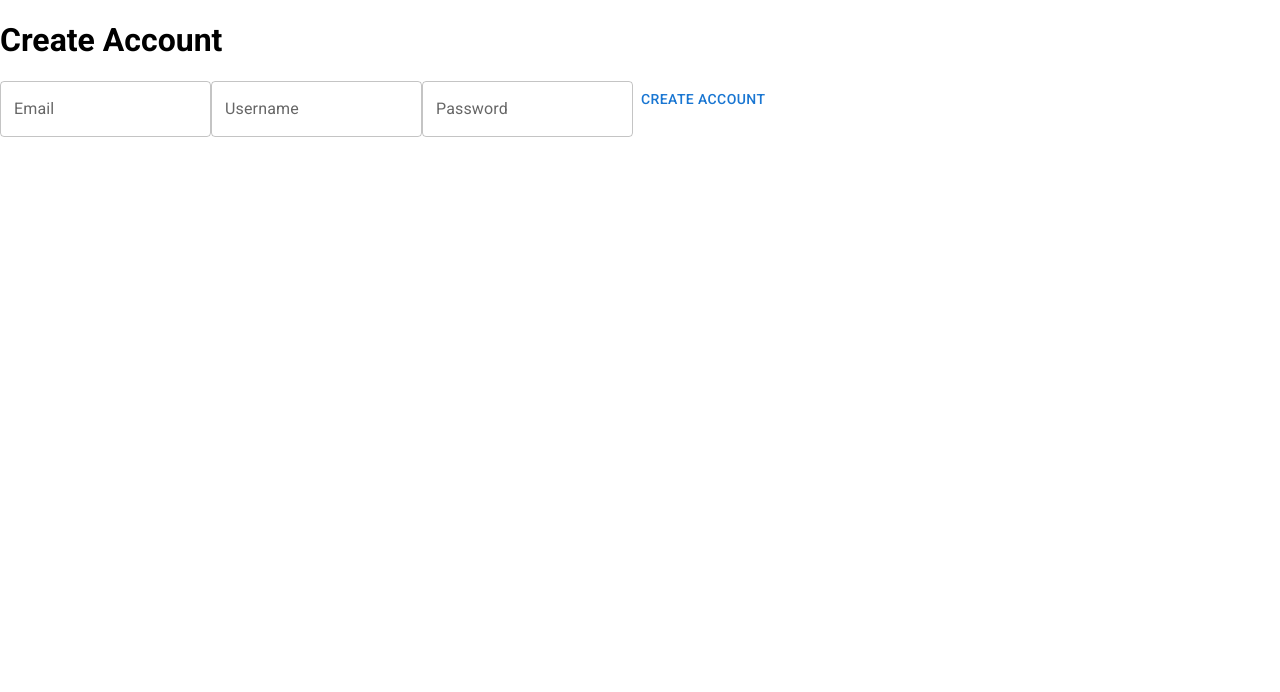
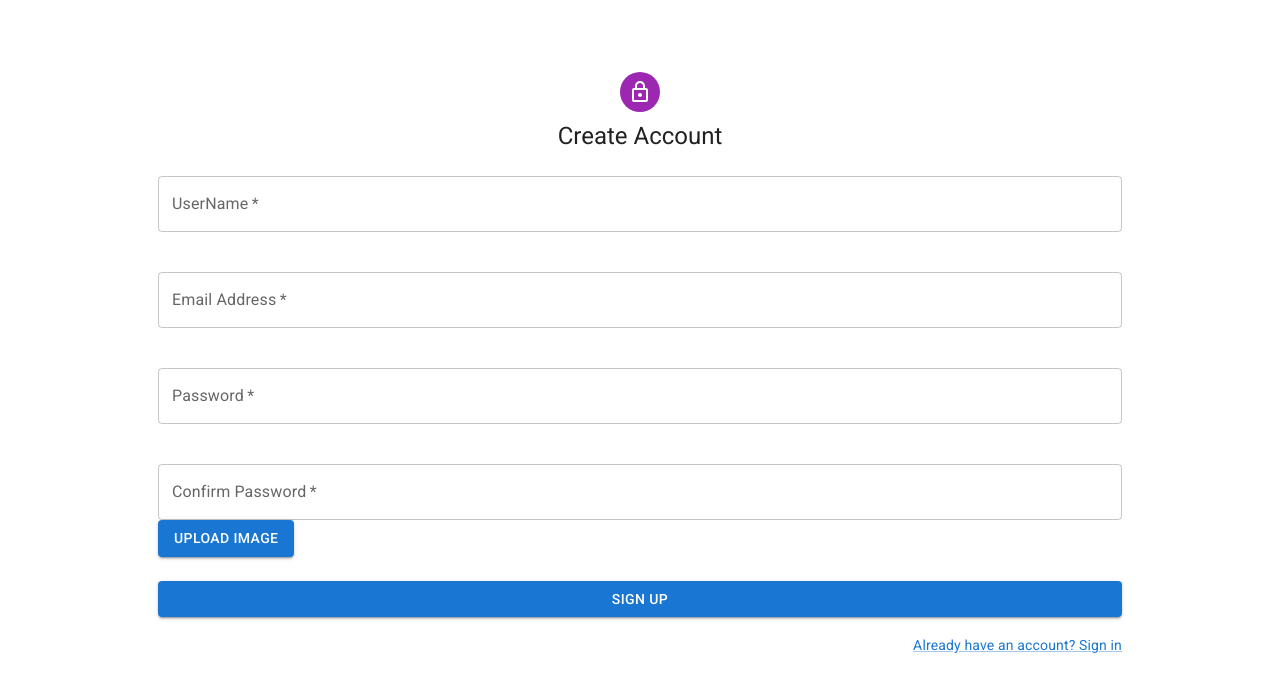
Before and after one commit to wshi9124/Sports-park-organizer, a React (Create React App) app in the folder client/: page /createAccount in a window 1280 px wide. Shown: the top 692 px of the page. Built offline with nearby package versions, Linux system fonts and the light colour scheme.

Commit message:
Create Acc

```diff
--- a/client/src/Login/CreateAccount.jsx
+++ b/client/src/Login/CreateAccount.jsx
@@ -1,12 +1,39 @@
-import React, {useState} from "react";
+import * as React from 'react';
+import Avatar from '@mui/material/Avatar';
+import Button from '@mui/material/Button';
+import CssBaseline from '@mui/material/CssBaseline';
+import TextField from '@mui/material/TextField';
+import Link from '@mui/material/Link';
 import Grid from '@mui/material/Grid';
-import { Button, TextField } from "@mui/material";
+import Box from '@mui/material/Box';
+import LockOutlinedIcon from '@mui/icons-material/LockOutlined';
+import Typography from '@mui/material/Typography';
+import Container from '@mui/material/Container';
+import { createTheme, ThemeProvider } from '@mui/material/styles';
+import IconButton from '@mui/material/IconButton';
+import Stack from '@mui/material/Stack';
+import { useState } from 'react';
+
+function Copyright(props: any) {
+return (
+    <Typography variant="body2" color="text.secondary" align="center" {...props}>
+    <Link color="inherit" href="https://mui.com/">
+        Your Website
+    </Link>{' '}
+    {new Date().getFullYear()}
+    {'.'}
+    </Typography>
+);
+}
+
+const theme = createTheme();
 
 function CreateAccount() {
     const [email, setEmail] = useState('')
     const [username, setUsername] = useState('')
     const [password, setPassword] = useState('')
     const [errors, setErrors] = useState('')
+    const [confirmPassword, setConfirmPassword] = useState('')
 
     function onSubmit(e){
         e.preventDefault()
@@ -17,35 +44,107 @@ function CreateAccount() {
         }
 
     }
-    return(
-        <Grid>
-            <h1>Create Account</h1>
-            <form onSubmit={onSubmit}>
+
+return (
+    <ThemeProvider theme={theme}>
+    <Container component="main" maxWidth="xl">
+        <CssBaseline />
+        <Box
+        sx={{
+            marginTop: 8,
+            display: 'flex',
+            flexDirection: 'column',
+            alignItems: 'center',
+        }}
+        >
+        <Avatar sx={{ m: 1, bgcolor: 'secondary.main' }}>
+            <LockOutlinedIcon />
+        </Avatar>
+        <Typography component="h1" variant="h5">
+            Create Account
+        </Typography>
+        <Box component="form" noValidate onSubmit={onSubmit} sx={{ mt: 3 }}>
+            <Grid container spacing={5}>
+            <Grid item xs={12}>
                 <TextField
-                    label="Email"
-                    type="text"
-                    value={email}
-                    onChange={(e) => setEmail(e.target.value)}
+                required
+                fullWidth
+                id="username"
+                label="UserName"
+                name="username"
+                autoComplete="username"
+                onChange={(e) => setUsername(e.target.value)}
                 />
+            </Grid>
+            <Grid item xs={12}>
                 <TextField
-                    label="Username"
-                    type="text"
-                    value={username}
-                    onChange={(e) => setUsername(e.target.value)}
+                required
+                fullWidth
+                id="email"
+                label="Email Address"
+                name="email"
+                autoComplete="email"
+                onChange={(e) => setEmail(e.target.value)}
                 />
+            </Grid>
+            <Grid item xs={12}>
                 <TextField
-                    label="Password"
-                    type="password"
-                    value={password}
-                    onChange={(e) => setPassword(e.target.value)}
+                required
+                fullWidth
+                name="password"
+                label="Password"
+                type="password"
+                id="password"
+                autoComplete="new-password"
+                onChange={(e) => setPassword(e.target.value)}
                 />
-                <Button
-                    type="submit">
-                    Create Account
-                </Button>
-            </form>
-        </Grid>
-    )
+            </Grid>
+            <Grid item xs={12}>
+                <TextField
+                required
+                fullWidth
+                name="confirmpassword"
+                label="Confirm Password"
+                type="password"
+                id="password"
+                autoComplete="new-password"
+                onChange={(e) => setConfirmPassword(e.target.value)}
+                />
+            </Grid>
+            </Grid>
+            <div>
+            <Stack direction="row" alignItems="center" spacing={2}>
+
+            <Button variant="contained" component="label">
+                Upload Image
+            <input hidden accept="image/*" multiple type="file" />
+            </Button>
+
+            <IconButton color="primary" aria-label="upload picture" component="label">
+            <input hidden accept="image/*" type="file" />
+            </IconButton>
+            </Stack>
+            </div>
+            <Button
+            type="submit"
+            fullWidth
+            variant="contained"
+            sx={{ mt: 3, mb: 2 }}
+            >
+            Sign Up
+            </Button>
+            <Grid container justifyContent="flex-end">
+            <Grid item>
+                <Link href="#" variant="body2">
+                Already have an account? Sign in
+                </Link>
+            </Grid>
+            </Grid>
+        </Box>
+        </Box>
+    </Container>
+    </ThemeProvider>
+  );
 }
 
 export default CreateAccount
```
